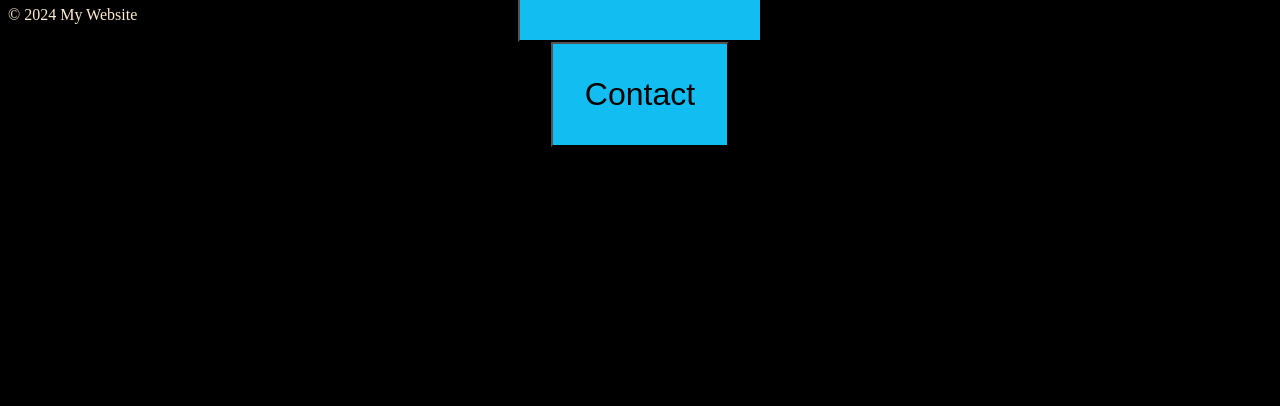
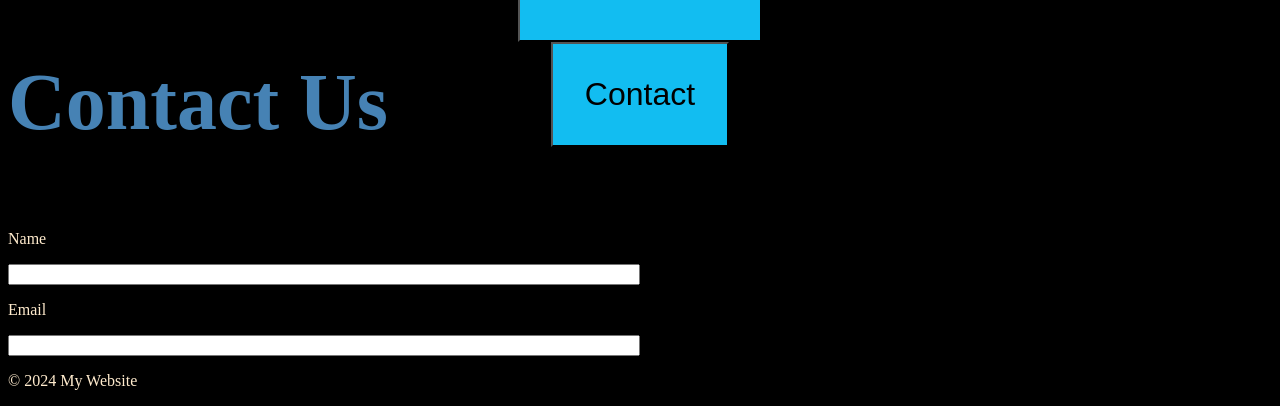
Before and after one commit to sblakely01/website-project, a plain HTML site: page index.html in a window 1280 px wide. Shown: the part 510-916 px from the top of the page. Before the commit the page ends 800 px from the top, so only its background shows below. Drawn offline with Linux system fonts and the light colour scheme.

Commit message:
Added contact section

```diff
--- a/index.html
+++ b/index.html
@@ -20,6 +20,13 @@
         <button class="buttonClass">Contact</button>
       </div>
     </section>
+    <form class="contactForm">
+      <h2>Contact Us</h2>
+      <p>Name</p>
+      <input type="text" label="Name"></input>
+      <p>Email</p>
+      <input type="text" label="Email"></input>
+    </form>
   </body>
   <footer>
     <p>&copy; 2024 My Website</p>
--- a/style.css
+++ b/style.css
@@ -43,3 +43,10 @@ h2 {
 .buttonClass:hover {
     background-image: radial-gradient(ellipse farthest-corner, #12bdf1 20%, #747047 80%);
 }
+
+.contactForm {
+    color:blanchedalmond;
+    display: flex;
+    flex-direction: column;
+    width: 50%;
+}
```
